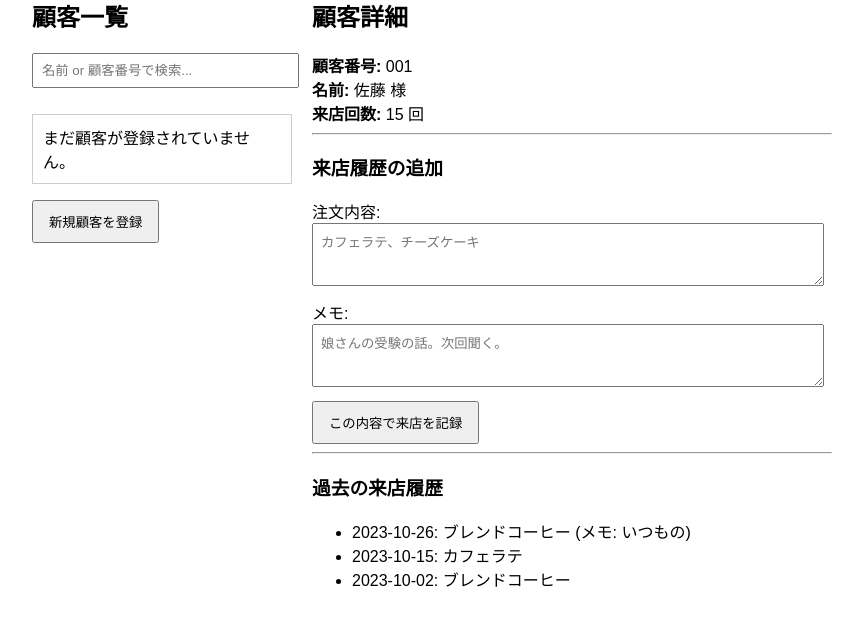
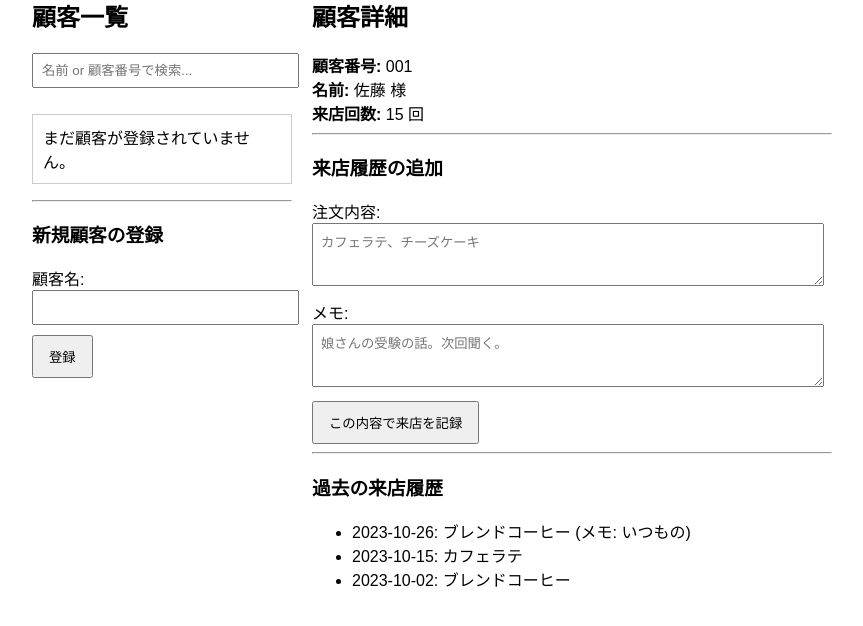
Before and after one commit to fan82958-web/cafe_customer_app, a Flask app: page / in a window 1280 px wide. Shown: the part 131-757 px from the top of the page, without its empty margins (208-1071 px from the left). Run offline with Flask 3, Linux system fonts and the light colour scheme; data that the repository does not hold is empty.

Commit message:
feat: add function to create new customer

```diff
--- a/app.py
+++ b/app.py
@@ -48,7 +48,23 @@ def index():
     return render_template('index.html', customers=customers_data)
 
 # --- ↑↑↑ ここまでが今回のメイン ↑↑↑ ---
+# app.py の末尾に追記
 
+# --- 新規顧客を追加するための処理 ---
+@app.route('/add', methods=['POST'])
+def add_customer():
+    # フォームから 'customer_name' の値を取得
+    name = request.form['customer_name']
+
+    # データベースに接続
+    db = get_db()
+    # 新しい顧客をcustomersテーブルに挿入
+    db.execute('INSERT INTO customers (name) VALUES (?)', (name,))
+    # 変更を確定
+    db.commit()
+
+    # 登録が終わったら、トップページにリダイレクト（再表示）する
+    return redirect(url_for('index'))
 # このファイルが直接実行された場合にアプリを起動 (変更なし)
 if __name__ == '__main__':
     # データベース初期化用のコマンドを追加 (後で使う)
--- a/templates/index.html
+++ b/templates/index.html
@@ -41,7 +41,13 @@
                     {% endfor %}
                 </ul>
             </div>
-            <button id="newCustomerBtn">新規顧客を登録</button>
+                        <hr>
+            <h3>新規顧客の登録</h3>
+            <form action="{{ url_for('add_customer') }}" method="post">
+                <label for="customerName">顧客名:</label>
+                <input type="text" id="customerName" name="customer_name" required>
+                <button type="submit">登録</button>
+            </form>
         </div>
 
         <!-- 右側：顧客詳細情報 -->
```
